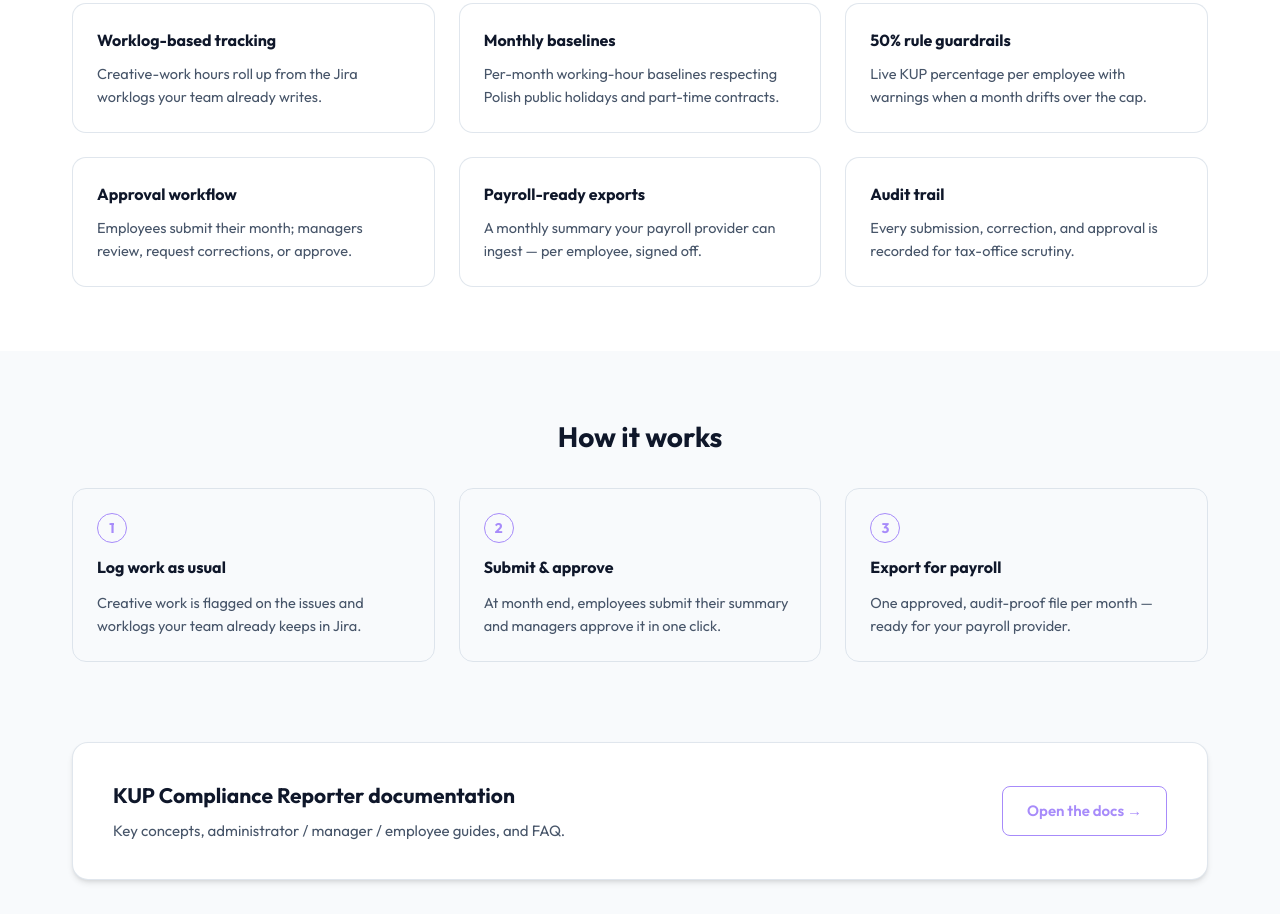
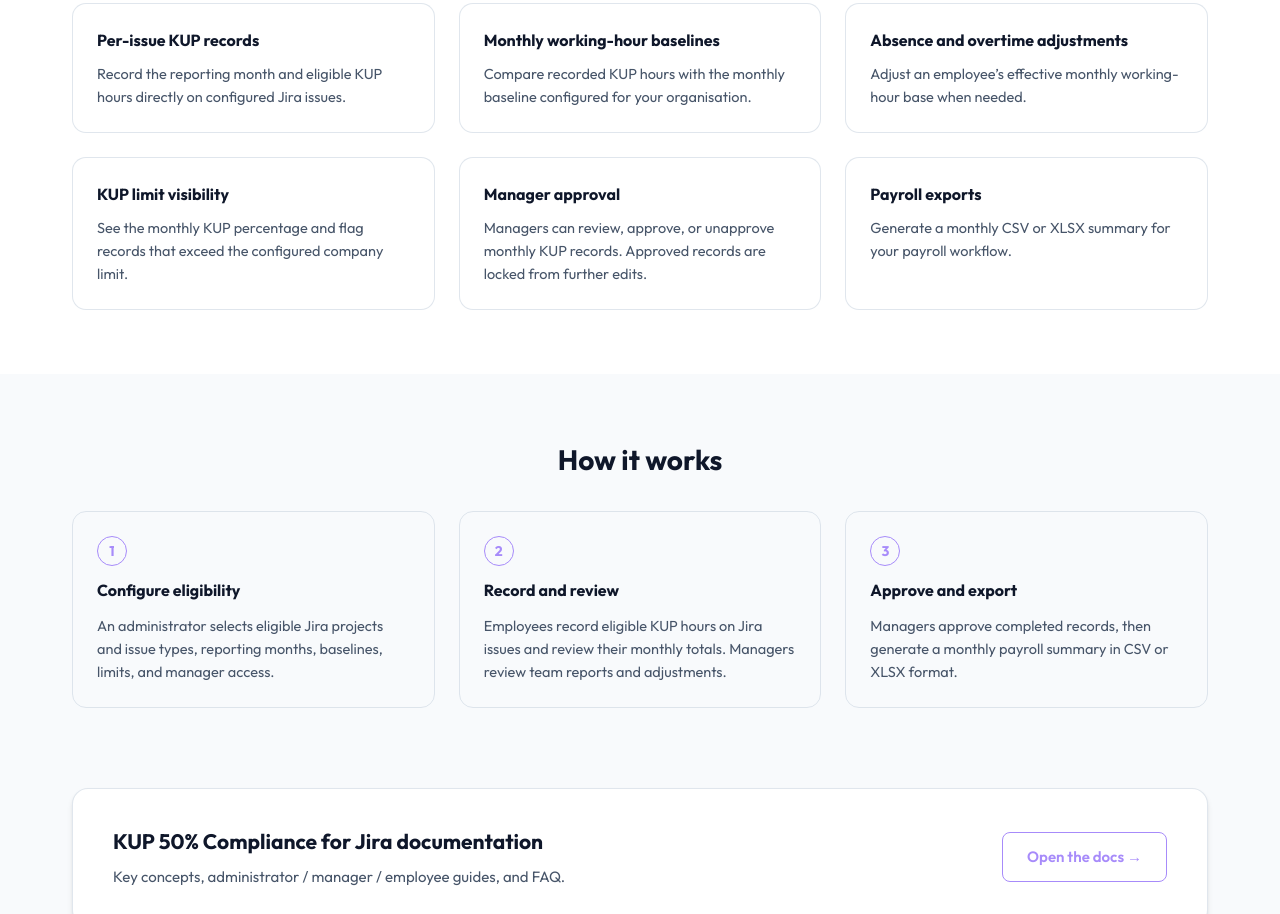
Before and after one commit to velomajk/veloscope, a website built with Vite: page products/kup.html in a window 1280 px wide. Shown: the part 692-1606 px from the top of the page. Built offline with nearby package versions, Linux system fonts and the light colour scheme.

Commit message:
Update KUP product page messaging

```diff
--- a/products/kup.html
+++ b/products/kup.html
@@ -5,17 +5,17 @@
   <meta charset="UTF-8" />
   <link rel="icon" type="image/svg+xml" href="/vite.svg" />
   <meta name="viewport" content="width=device-width, initial-scale=1.0" />
-  <title>KUP Compliance Reporter for Jira — Veloscope</title>
-  <meta name="description" content="Track KUP creative-work hours (honorarium autorskie) against monthly working-hour baselines, run a manager approval workflow, and export a payroll-ready monthly summary — straight from your Jira worklogs.">
+  <title>KUP 50% Compliance for Jira — Veloscope</title>
+  <meta name="description" content="Record 50% KUP creative-work hours on Jira issues, manage monthly approvals, monitor limits, and export payroll-ready summaries.">
   <link rel="canonical" href="https://veloscope.me/products/kup.html">
-  <meta property="og:title" content="KUP Compliance Reporter for Jira — Veloscope">
-  <meta property="og:description" content="KUP compliance, straight from your Jira worklogs. Creative-work hours, monthly baselines, approvals, and payroll-ready exports.">
+  <meta property="og:title" content="KUP 50% Compliance for Jira — Veloscope">
+  <meta property="og:description" content="Record 50% KUP creative-work hours on Jira issues, manage monthly approvals, monitor limits, and export payroll-ready summaries.">
   <meta property="og:image" content="https://veloscope.me/src/assets/veloscope-icon.svg">
   <meta property="og:url" content="https://veloscope.me/products/kup.html">
   <meta property="og:type" content="website">
   <meta name="twitter:card" content="summary">
-  <meta name="twitter:title" content="KUP Compliance Reporter for Jira — Veloscope">
-  <meta name="twitter:description" content="KUP compliance, straight from your Jira worklogs. Creative-work hours, monthly baselines, approvals, and payroll-ready exports.">
+  <meta name="twitter:title" content="KUP 50% Compliance for Jira — Veloscope">
+  <meta name="twitter:description" content="Record 50% KUP creative-work hours on Jira issues, manage monthly approvals, monitor limits, and export payroll-ready summaries.">
   <link rel="preconnect" href="https://fonts.googleapis.com">
   <link rel="preconnect" href="https://fonts.gstatic.com" crossorigin>
   <link href="https://fonts.googleapis.com/css2?family=Outfit:wght@300;400;500;600;700;800&display=swap" rel="stylesheet">
@@ -55,14 +55,14 @@
         <div class="vs-prod-hero">
           <div class="vs-prod-head">
             <div class="vs-prod-meta">
-              <img class="vs-product-mark vs-product-mark-48" src="/assets/kup-icon.svg" alt="KUP Compliance Reporter">
+              <img class="vs-product-mark vs-product-mark-48" src="/assets/kup-icon.svg" alt="KUP 50% Compliance for Jira">
               <span class="vs-badge">For Jira</span>
               <span class="vs-badge vs-badge-warn">Coming soon</span>
             </div>
-            <h1 class="vs-prod-h1">KUP compliance, straight from your Jira worklogs.</h1>
-            <p class="vs-prod-lead">Track creative-work hours (honorarium autorskie) against monthly working-hour baselines, run a manager approval workflow, and export a payroll-ready monthly summary.</p>
+            <h1 class="vs-prod-h1">Track 50% KUP creative-work hours in Jira</h1>
+            <p class="vs-prod-lead">Record eligible creative-work hours on Jira issues, compare them with monthly working-hour baselines, manage manager approvals, and export payroll-ready summaries.</p>
             <div class="vs-cta-row" style="justify-content:flex-start;">
-              <a class="vs-btn-primary vs-btn-sm kup-shadow" href="mailto:majk@veloscope.me?subject=Notify%20me%20at%20launch%20%E2%80%94%20KUP%20Compliance%20Reporter">Get notified at launch</a>
+              <a class="vs-btn-primary vs-btn-sm kup-shadow" href="mailto:majk@veloscope.me?subject=Notify%20me%20at%20launch%20%E2%80%94%20KUP%2050%25%20Compliance%20for%20Jira">Get notified at launch</a>
               <a class="vs-btn-ghost vs-btn-sm" href="/documentation.html?product=kup&page=key-concepts">Read the docs</a>
             </div>
           </div>
@@ -70,8 +70,8 @@
           <!-- Real product screenshot: Manager Approval report (theme-swapped) -->
           <div class="vs-perspective">
             <div class="vs-glass-3d">
-              <img class="theme-dark-only" src="/docs-assets/kup/manager-approval-dark.png" alt="KUP Compliance Reporter — Manager Approval report">
-              <img class="theme-light-only" src="/docs-assets/kup/manager-approval-light.png" alt="KUP Compliance Reporter — Manager Approval report">
+              <img class="theme-dark-only" src="/docs-assets/kup/manager-approval-dark.png" alt="KUP 50% Compliance for Jira — Manager Approval report">
+              <img class="theme-light-only" src="/docs-assets/kup/manager-approval-light.png" alt="KUP 50% Compliance for Jira — Manager Approval report">
             </div>
           </div>
         </div>
@@ -82,12 +82,12 @@
         <div class="vs-band-inner">
           <h2 class="vs-h2 center">What it does</h2>
           <div class="vs-grid3">
-            <div class="vs-feature-card"><span class="vs-feature-title">Worklog-based tracking</span><span class="vs-feature-body">Creative-work hours roll up from the Jira worklogs your team already writes.</span></div>
-            <div class="vs-feature-card"><span class="vs-feature-title">Monthly baselines</span><span class="vs-feature-body">Per-month working-hour baselines respecting Polish public holidays and part-time contracts.</span></div>
-            <div class="vs-feature-card"><span class="vs-feature-title">50% rule guardrails</span><span class="vs-feature-body">Live KUP percentage per employee with warnings when a month drifts over the cap.</span></div>
-            <div class="vs-feature-card"><span class="vs-feature-title">Approval workflow</span><span class="vs-feature-body">Employees submit their month; managers review, request corrections, or approve.</span></div>
-            <div class="vs-feature-card"><span class="vs-feature-title">Payroll-ready exports</span><span class="vs-feature-body">A monthly summary your payroll provider can ingest — per employee, signed off.</span></div>
-            <div class="vs-feature-card"><span class="vs-feature-title">Audit trail</span><span class="vs-feature-body">Every submission, correction, and approval is recorded for tax-office scrutiny.</span></div>
+            <div class="vs-feature-card"><span class="vs-feature-title">Per-issue KUP records</span><span class="vs-feature-body">Record the reporting month and eligible KUP hours directly on configured Jira issues.</span></div>
+            <div class="vs-feature-card"><span class="vs-feature-title">Monthly working-hour baselines</span><span class="vs-feature-body">Compare recorded KUP hours with the monthly baseline configured for your organisation.</span></div>
+            <div class="vs-feature-card"><span class="vs-feature-title">Absence and overtime adjustments</span><span class="vs-feature-body">Adjust an employee’s effective monthly working-hour base when needed.</span></div>
+            <div class="vs-feature-card"><span class="vs-feature-title">KUP limit visibility</span><span class="vs-feature-body">See the monthly KUP percentage and flag records that exceed the configured company limit.</span></div>
+            <div class="vs-feature-card"><span class="vs-feature-title">Manager approval</span><span class="vs-feature-body">Managers can review, approve, or unapprove monthly KUP records. Approved records are locked from further edits.</span></div>
+            <div class="vs-feature-card"><span class="vs-feature-title">Payroll exports</span><span class="vs-feature-body">Generate a monthly CSV or XLSX summary for your payroll workflow.</span></div>
           </div>
         </div>
       </div>
@@ -98,18 +98,18 @@
         <div class="vs-grid3">
           <div class="vs-step-card">
             <span class="vs-step-num">1</span>
-            <span class="vs-feature-title">Log work as usual</span>
-            <span class="vs-feature-body">Creative work is flagged on the issues and worklogs your team already keeps in Jira.</span>
+            <span class="vs-feature-title">Configure eligibility</span>
+            <span class="vs-feature-body">An administrator selects eligible Jira projects and issue types, reporting months, baselines, limits, and manager access.</span>
           </div>
           <div class="vs-step-card">
             <span class="vs-step-num">2</span>
-            <span class="vs-feature-title">Submit &amp; approve</span>
-            <span class="vs-feature-body">At month end, employees submit their summary and managers approve it in one click.</span>
+            <span class="vs-feature-title">Record and review</span>
+            <span class="vs-feature-body">Employees record eligible KUP hours on Jira issues and review their monthly totals. Managers review team reports and adjustments.</span>
           </div>
           <div class="vs-step-card">
             <span class="vs-step-num">3</span>
-            <span class="vs-feature-title">Export for payroll</span>
-            <span class="vs-feature-body">One approved, audit-proof file per month — ready for your payroll provider.</span>
+            <span class="vs-feature-title">Approve and export</span>
+            <span class="vs-feature-body">Managers approve completed records, then generate a monthly payroll summary in CSV or XLSX format.</span>
           </div>
         </div>
       </section>
@@ -118,10 +118,10 @@
       <div class="vs-docs-band-wrap">
         <div class="vs-docs-band">
           <div style="display:flex;flex-direction:column;gap:6px;">
-            <span class="vs-docs-band-title">KUP Compliance Reporter documentation</span>
+            <span class="vs-docs-band-title">KUP 50% Compliance for Jira documentation</span>
             <span class="vs-docs-band-sub">Key concepts, administrator / manager / employee guides, and FAQ.</span>
           </div>
-          <a class="vs-docs-band-btn" href="/documentation.html?product=kup&page=administrator-guide">Open the docs →</a>
+          <a class="vs-docs-band-btn" href="/documentation.html?product=kup&page=key-concepts">Open the docs →</a>
         </div>
       </div>
     </main>
```
